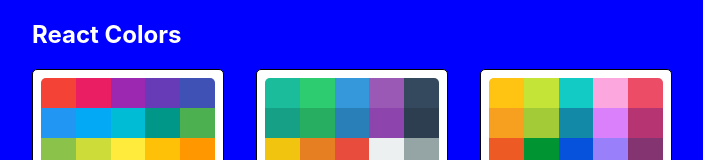
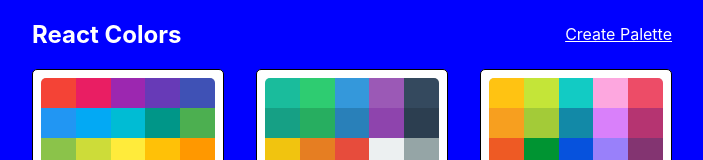
Before and after one commit to sarfarazkasmani/react-color-app, a React (Create React App) app: page / in a window 1280 px wide. Shown: the top 160 px of the page, without its empty margins (288-991 px from the left). Built offline with nearby package versions, Linux system fonts and the light colour scheme; the HTML template or start-up script is replaced by a standard one.

Commit message:
Added newpaletteform and link

```diff
--- a/src/App.js
+++ b/src/App.js
@@ -4,7 +4,9 @@
 import PaletteList from './PaletteList';
 import SingleColorPalette from './SingleColorPalette';
 import seedColors from './seedColors';
+import NewPaletteForm from './NewPaletteForm';
 import { generatePalette } from './colorHelpers';
+
 
 class App extends Component {
 	findPalette(id) {
@@ -16,7 +18,8 @@
 		return (
 			<div>
 				<Switch>
-				<Route
+					<Route exact path="/palette/new" render={() => <NewPaletteForm /> } />
+					<Route
 						exact
 						path="/palette/:paletteId/:colorId"
 						render={(routeProps) => (
@@ -35,12 +38,9 @@
 						exact
 						path="/palette/:id"
 						render={(routeProps) => (
-							<Palette
-								palette={generatePalette(this.findPalette(routeProps.match.params.id))}
-							/>
+							<Palette palette={generatePalette(this.findPalette(routeProps.match.params.id))} />
 						)}
 					/>
-
 				</Switch>
 			</div>
 		);
--- /dev/null
+++ b/src/NewPaletteForm.js
@@ -0,0 +1,13 @@
+import React, { Component } from 'react'
+
+class NewPaletteForm extends Component {
+  render() {
+    return (
+      <div>
+        <h1>New Palette Form</h1>
+      </div>
+    )
+  }
+}
+
+export default NewPaletteForm
--- a/src/PaletteList.js
+++ b/src/PaletteList.js
@@ -1,4 +1,5 @@
 import React, { Component } from 'react';
+import {Link} from 'react-router-dom'
 import MiniPalette from './MiniPalette';
 import { withStyles } from '@material-ui/core/styles';
 import styles from './styles/PaletteListStyles';
@@ -14,6 +15,7 @@
 				<div className={classes.container}>
 					<nav className={classes.nav}>
 						<h1>React Colors</h1>
+						<Link to="/palette/new">Create Palette</Link>
 					</nav>
 					<div className={classes.palettes}>
 						{palettes.map((palette) => (
--- a/src/styles/PaletteListStyles.js
+++ b/src/styles/PaletteListStyles.js
@@ -14,10 +14,14 @@
 		flexWrap: 'wrap'
 	},
 	nav: {
-		dipaly:'flex',
+		display:'flex',
 		width:'100%',
 		justifyContent:'space-between',
-		color:'white'
+		color:'white',
+		alignItems: 'center',
+		'& a': {
+			color: 'white'
+		}
 	},
 	palettes: {
 		boxSizing:'border-box',
```
